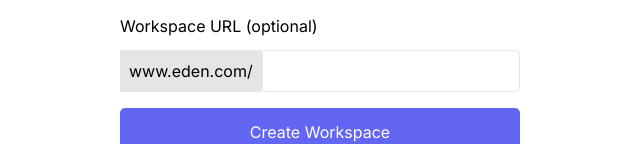
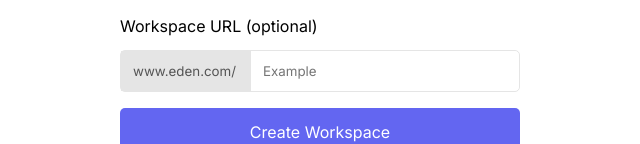
Before and after one commit to Deepak-1373/Onboarding-UI, a React (Create React App) app: page /workspace in a window 1280 px wide. Shown: the part 514-658 px from the top of the page, without its empty margins (320-960 px from the left). Built offline with nearby package versions, Linux system fonts and the light colour scheme.

Commit message:
fix(style): change border of disbaled input

```diff
--- a/src/pages/WorkSpace/WorkSpace.jsx
+++ b/src/pages/WorkSpace/WorkSpace.jsx
@@ -35,12 +35,17 @@
             <span
               className={`${styles.inputContainer} flex items-center justify-center`}
             >
-              <span className={`${styles.inputURL}`}>www.eden.com/</span>
+              <input
+                value="www.eden.com/"
+                disabled={true}
+                className={`${styles.inputURL}`}
+              />
               <input
                 type="text"
                 className={`${styles.input}`}
                 id="workspace-url"
                 onChange={(e) => setWorkSpaceURL(e.target.value)}
+                placeholder="Example"
               />
             </span>
           </label>
--- a/src/pages/WorkSpace/WorkSpace.module.css
+++ b/src/pages/WorkSpace/WorkSpace.module.css
@@ -17,18 +17,21 @@
 
 .inputContainer {
   margin-top: 1.2rem;
+  border-radius: 5px;
+  border: 1px solid var(--light-gray);
 }
 
 .input {
   width: 100%;
   padding: 1.2rem;
   border-radius: 5px;
-  border: 1px solid var(--light-gray);
+  border: none;
   outline: none;
 }
 
 .inputURL {
-  border: 1px solid var(--light-gray);
-  padding: 0.8rem;
+  width: 13rem;
+  border: none;
+  padding: 1.2rem;
   background-color: var(--light-gray);
 }
```
